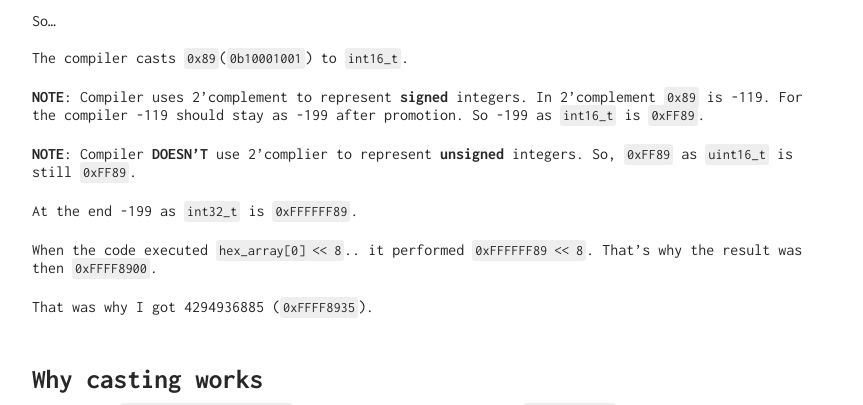
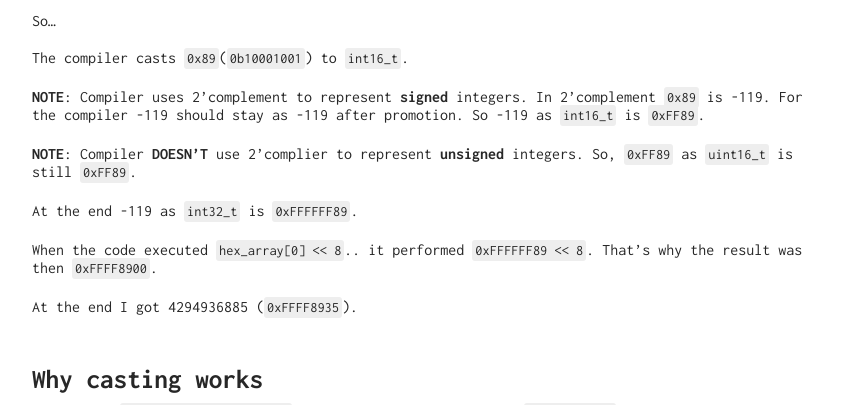
Before and after one commit to daleonpz/baremetallics, a Jekyll site: the page built from _posts/programming/2020-07-15-ti-cast-uint.md, in a window 1280 px wide and 900 px high, scrolled down 2904 px. Shown: the part 172-577 px from the top of the window, without its empty margins (208-1071 px from the left). Built offline with Jekyll 4.4.1, drawn with Linux system fonts in a browser that asks for light colours; a script that is not in the unit is left out; some of the changed text lies outside the part shown.

Commit message:
update post

```diff
--- a/_posts/programming/2020-07-15-ti-cast-uint.md
+++ b/_posts/programming/2020-07-15-ti-cast-uint.md
@@ -137,18 +137,18 @@ So...
 The compiler casts `0x89`(`0b10001001`) to `int16_t`.
 
 **NOTE**: Compiler uses 2'complement to represent **signed** integers.
-In 2'complement `0x89` is -119. For the compiler -119 should stay as -199 after promotion.
-So -199 as `int16_t` is `0xFF89`.
+In 2'complement `0x89` is -119. For the compiler -119 should stay as -119 after promotion.
+So -119 as `int16_t` is `0xFF89`.
 
 **NOTE**: Compiler **DOESN'T**  use 2'complier to represent **unsigned** integers.
 So, `0xFF89` as `uint16_t` is still `0xFF89`.
 
 
-At the end -199 as `int32_t` is `0xFFFFFF89`.
+At the end -119 as `int32_t` is `0xFFFFFF89`.
 
 When the code executed `hex_array[0] << 8`.. it performed `0xFFFFFF89 << 8`. That's why the result was then `0xFFFF8900`.
 
-That was why I got 4294936885 (`0xFFFF8935`).
+At the end I got 4294936885 (`0xFFFF8935`).
 
 
 # Why casting works
```
Also changed, not shown: other parts of _posts/programming/2020-07-15-ti-cast-uint.md (+1 -1 lines).
